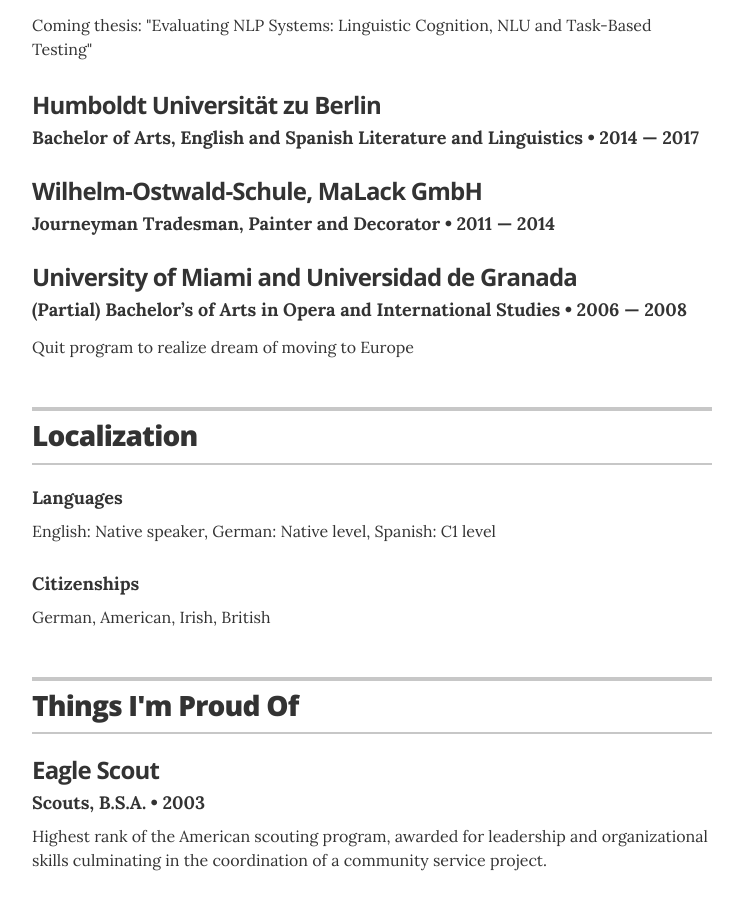
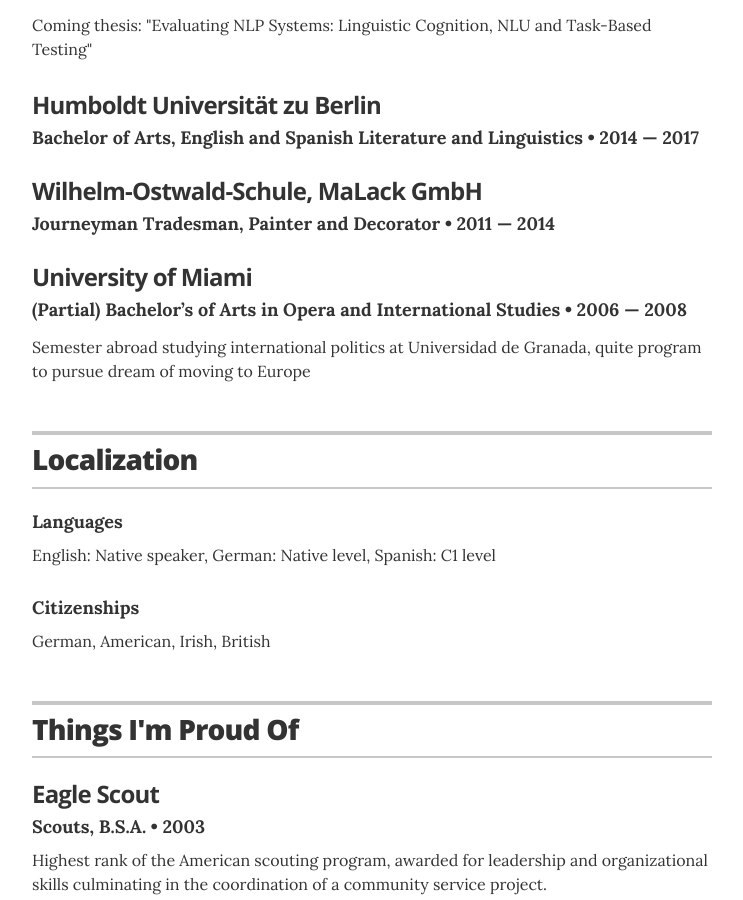
Before and after one commit to BrianInGermany/brian-profile, a Jekyll site: the page built from index.html, in a window 1280 px wide and 900 px high, scrolled down 924 px. Shown: the whole window, without its empty margins (268-1011 px from the left). Built offline with Jekyll 4.4.1, drawn with Linux system fonts in a browser that asks for light colours.

Commit message:
Update education.yml

```diff
--- a/_data/education.yml
+++ b/_data/education.yml
@@ -18,7 +18,6 @@
 
 
 - degree: (Partial) Bachelor’s of Arts in Opera and International Studies
-  uni: University of Miami and Universidad de Granada
+  uni: University of Miami
   year: 2006 &mdash; 2008
-  summary: Semester abroad studying international politics at Universidad de Granada
-  summary: Quit program to realize dream of moving to Europe
+  summary: "Semester abroad studying international politics at Universidad de Granada, quite program to pursue dream of moving to Europe"
```
